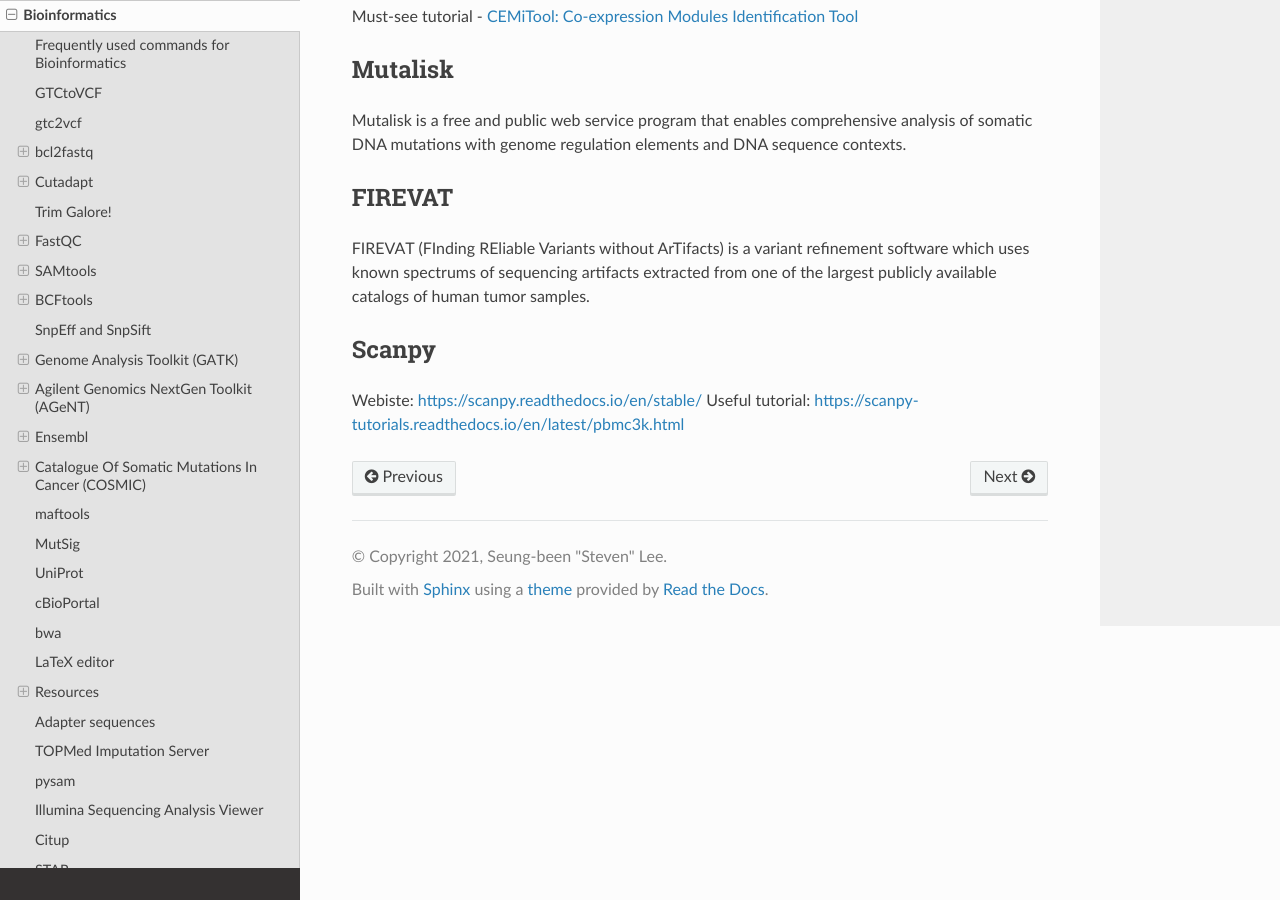
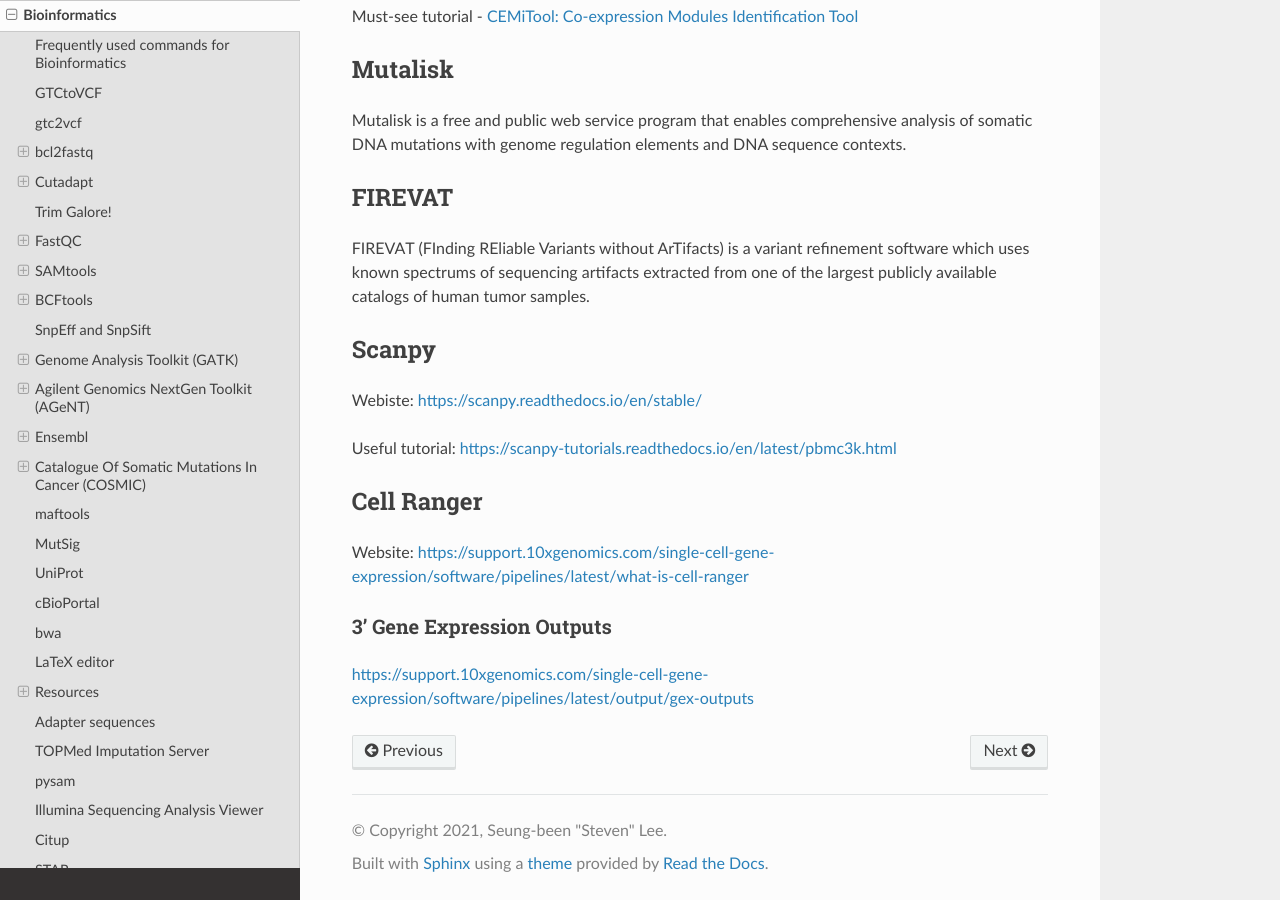
Before and after one commit to sbslee/notes, a Sphinx documentation site: the page built from docs/bioinformatics.rst, in a window 1280 px wide and 900 px high, scrolled down 22344 px. Built offline with Sphinx 7.4.7 and the Read the Docs theme 2.0.0, drawn with Linux system fonts in a browser that asks for light colours.

Commit message:
Update bioinformatics.rst

```diff
--- a/docs/bioinformatics.rst
+++ b/docs/bioinformatics.rst
@@ -1030,4 +1030,15 @@
 ======
 
 Webiste: https://scanpy.readthedocs.io/en/stable/
+
 Useful tutorial: https://scanpy-tutorials.readthedocs.io/en/latest/pbmc3k.html
+
+Cell Ranger
+===========
+
+Website: https://support.10xgenomics.com/single-cell-gene-expression/software/pipelines/latest/what-is-cell-ranger
+
+3' Gene Expression Outputs
+--------------------------
+
+https://support.10xgenomics.com/single-cell-gene-expression/software/pipelines/latest/output/gex-outputs
```
